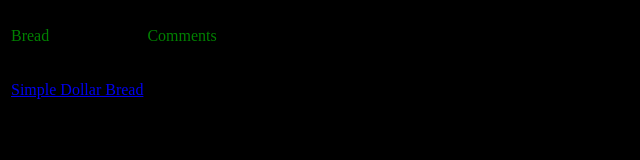
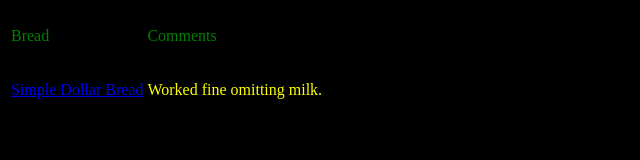
Before and after one commit to zesnickers/zesnickers.github.io, a plain HTML site: page index.html in a window 1280 px wide. Shown: the whole page, without its empty margins (0-640 px from the left). Drawn offline with Linux system fonts and the light colour scheme.

Commit message:
Update index.html

```diff
--- a/index.html
+++ b/index.html
@@ -14,6 +14,7 @@
     </tr>
     <tr>
       <td><p style="color:yellow"><a href="http://zesnickers.github.io/recipes/sdbread.html">Simple Dollar Bread</a></p></td>
+      <td><p style="color:yellow">Worked fine omitting milk.</p></td>
     </tr>
   </table>
 
```
